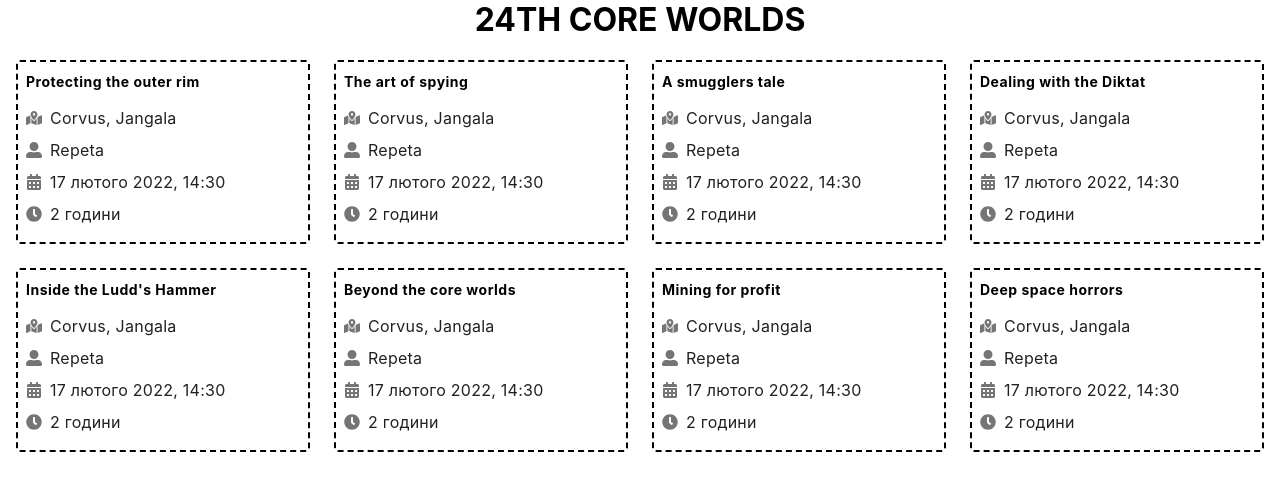
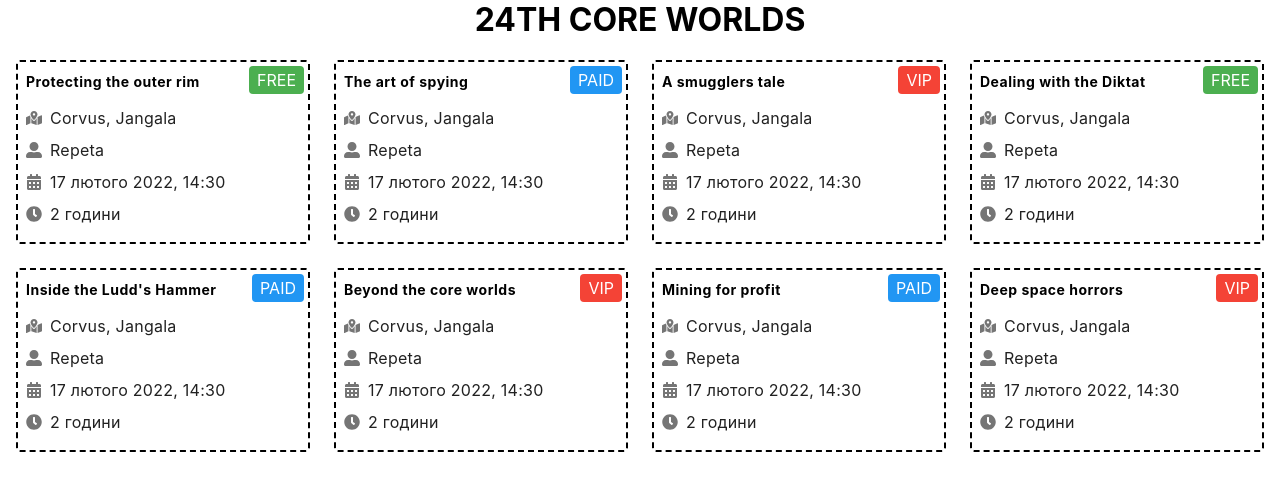
Before and after one commit to Nihaiev/components_react_mod1, a React (Create React App) app: page / in a window 1280 px wide. Shown: the top 490 px of the page. Built offline with nearby package versions, Linux system fonts and the light colour scheme.

Commit message:
css[type]

```diff
--- a/src/components/Event/Event.jsx
+++ b/src/components/Event/Event.jsx
@@ -26,7 +26,8 @@ export const Event = ({ name, location, speaker, type, start, end }) => {
       <p className={css.info}>
         <FaClock className={css.icon} size={16}/>
         {duration}
-      </p>
+          </p>
+          <span className={`${css.chip} ${css[type]}`}> { type}</span>
     </div>
   );
 };
--- a/src/upcoming-events.json
+++ b/src/upcoming-events.json
@@ -13,7 +13,7 @@
         "name":"The art of spying",
         "location": "Corvus, Jangala",
         "speaker": "Repeta",
-        "type":"free",
+        "type":"paid",
         "time":{
             "start":"2022-02-17T14:30:00",
             "end":"2022-02-17T16:30:00"
@@ -23,7 +23,7 @@
         "name":"A smugglers tale",
         "location": "Corvus, Jangala",
         "speaker": "Repeta",
-        "type":"free",
+        "type":"vip",
         "time":{
             "start":"2022-02-17T14:30:00",
             "end":"2022-02-17T16:30:00"
@@ -43,7 +43,7 @@
         "name":"Inside the Ludd's Hammer",
         "location": "Corvus, Jangala",
         "speaker": "Repeta",
-        "type":"free",
+        "type":"paid",
         "time":{
             "start":"2022-02-17T14:30:00",
             "end":"2022-02-17T16:30:00"
@@ -53,7 +53,7 @@
         "name":"Beyond the core worlds",
         "location": "Corvus, Jangala",
         "speaker": "Repeta",
-        "type":"free",
+        "type":"vip",
         "time":{
             "start":"2022-02-17T14:30:00",
             "end":"2022-02-17T16:30:00"
@@ -63,7 +63,7 @@
         "name":"Mining for profit",
         "location": "Corvus, Jangala",
         "speaker": "Repeta",
-        "type":"free",
+        "type":"paid",
         "time":{
             "start":"2022-02-17T14:30:00",
             "end":"2022-02-17T16:30:00"
@@ -73,7 +73,7 @@
         "name":"Deep space horrors",
         "location": "Corvus, Jangala",
         "speaker": "Repeta",
-        "type":"free",
+        "type":"vip",
         "time":{
             "start":"2022-02-17T14:30:00",
             "end":"2022-02-17T16:30:00"
```
